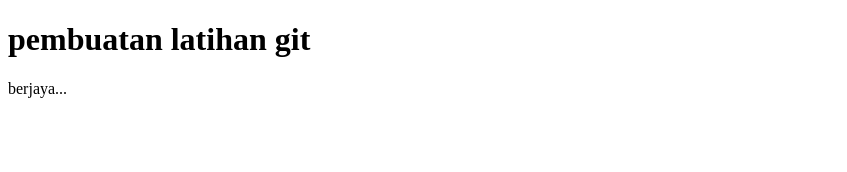
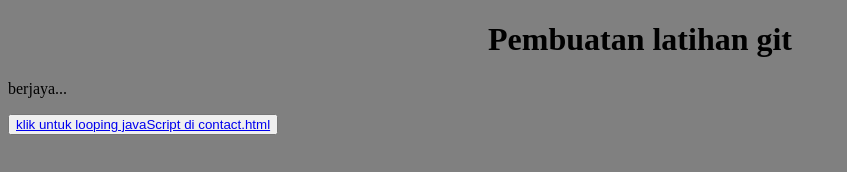
Before and after one commit to maulanafikriash/latihan-git, a plain HTML site: page index.html in a window 1280 px wide. Shown: the whole page, without its empty margins (0-847 px from the left). Drawn offline with Linux system fonts and the light colour scheme.

```diff
--- a/index.html
+++ b/index.html
@@ -1,14 +1,31 @@
 <!DOCTYPE html>
 <html lang="en">
+
 <head>
     <meta charset="UTF-8">
-    <meta http-equiv="X-UA-Compatible" >
+    <meta http-equiv="X-UA-Compatible">
     <meta name="viewport" content="width=device-width, initial-scale=1.0">
     <title>git - webpro II</title>
+
+    <style>
+        h1 {
+            text-align: center;
+        }
+
+        body {
+            background-color: gray;
+        }
+    </style>
 </head>
+
 <body>
-    <h1>pembuatan latihan git</h1>
+    <h1>Pembuatan latihan git</h1>
     <p>berjaya...</p>
 
+    <button>
+        <a href="contact.html">klik untuk looping javaScript di contact.html</a>
+    </button>
+
 </body>
+
 </html>
```
Also changed, not shown: contact.html (+24 -0 lines).
